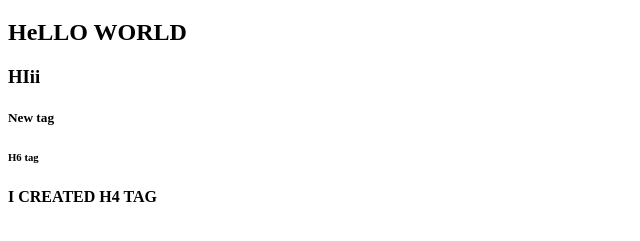
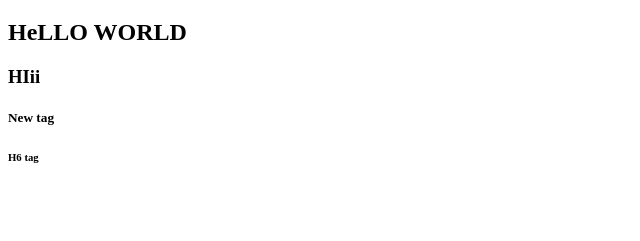
Before and after one commit to uzma0/gitPractice, a plain HTML site: page index.html in a window 1280 px wide. Shown: the part 61-302 px from the top of the page, without its empty margins (0-640 px from the left). Drawn offline with Linux system fonts and the light colour scheme.

Commit message:
delete h4

```diff
--- a/index.html
+++ b/index.html
@@ -11,6 +11,6 @@
     <h3>HIii</h3>
     <h5>New tag</h5>
     <h6>H6 tag</h6>
-    <h4>I CREATED H4 TAG</h4>
+
 </body>
 </html>
```
